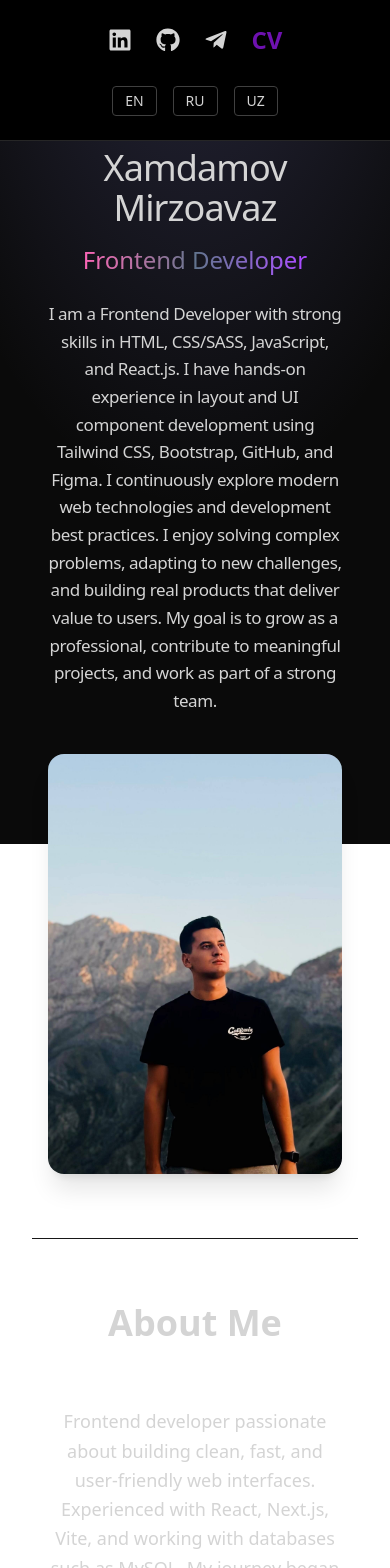
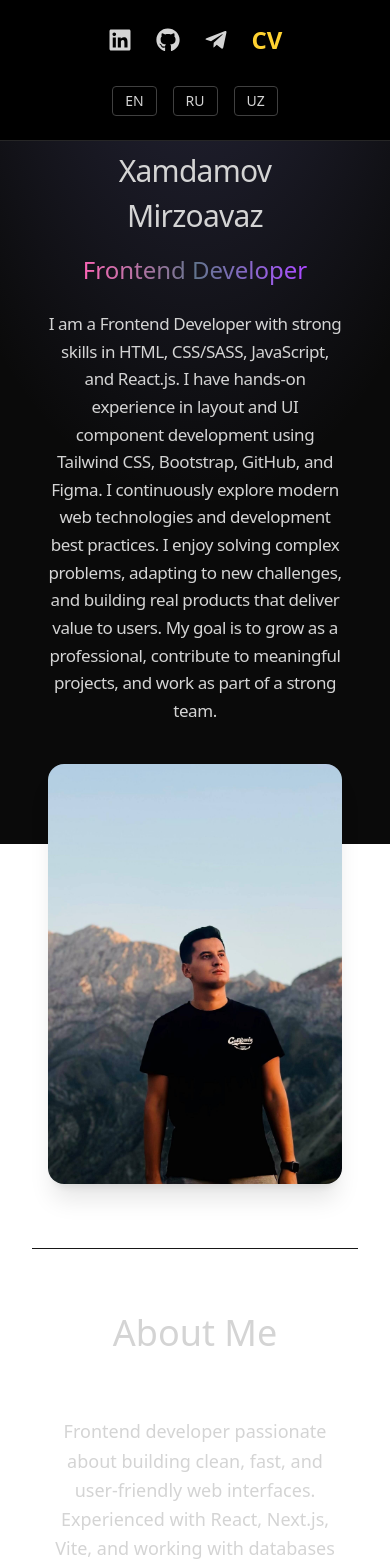
Before and after one commit to KhamdamovAva/MyPortfolio, a React (Vite) app: page / in a window 390 px wide. Shown: the top 1568 px of the page. Built offline with nearby package versions, Linux system fonts and the light colour scheme.

Commit message:
added btn to projects and translation to button

```diff
--- a/src/components/About.jsx
+++ b/src/components/About.jsx
@@ -7,7 +7,7 @@ function About() {
 
   return (
     <section className="border-b border-neutral-900 pb-12">
-      <h2 className="my-16 text-center text-4xl font-bold">
+      <h2 className="my-16 text-center text-4xl font-light">
         {t('aboutMe.content')}
       </h2>
 
@@ -30,7 +30,6 @@ function About() {
           className="w-full lg:w-1/2 px-4">
           <p className="max-w-xl text-lg leading-relaxed text-center lg:text-left">
             {t('about.content')}
-
           </p>
         </motion.div>
 
--- a/src/components/Hero.jsx
+++ b/src/components/Hero.jsx
@@ -32,7 +32,7 @@ function Hero() {
               variants={fadeInFromLeft(0)}
               initial="hidden"
               animate="visible"
-              className="text-4xl sm:text-5xl lg:text-6xl font-light tracking-tight mt-12">
+              className="text-[30px] sm:text-5xl lg:text-6xl font-light tracking-tight mt-12">
               {t('heroName.content')}
             </motion.h1>
 
--- a/src/components/Navbar.jsx
+++ b/src/components/Navbar.jsx
@@ -22,7 +22,7 @@ function Navbar() {
           <a href="https://t.me/Av4Ront1" target="_blank" rel="noreferrer">
             <FaTelegramPlane className="hover:text-sky-500 transition" />
           </a>
-          <a className='text-purple-800 font-bold' href={CV} target="_blank" rel="noopener noreferrer">CV</a>
+          <a className='text-amber-300 font-bold' href={CV} target="_blank" rel="noopener noreferrer">CV</a>
         </div>
 
         <div className="flex gap-4 justify-center sm:justify-start">
--- a/src/components/Projects.jsx
+++ b/src/components/Projects.jsx
@@ -32,6 +32,7 @@ function Projects() {
                   alt={project.title}
                 />
               </a>
+              <button className='w-[100px] p-[4px] bg-neutral-900 text-purple-700 rounded-[5px]'><a href={project.link}>{t('project.LinkBtn')}</a></button>
             </motion.div>
 
             <motion.div
--- a/src/locales/en.json
+++ b/src/locales/en.json
@@ -44,6 +44,10 @@
     "title":"Projects"
   },
 
+    "project":{
+    "LinkBtn":"View"
+  },
+
   "projects": [
   {
     "title": "PC Shop Website",
--- a/src/locales/ru.json
+++ b/src/locales/ru.json
@@ -40,6 +40,9 @@
   "proj":{
     "title":"Проекты"
   },
+     "project":{
+    "LinkBtn":"Посмотреть"
+  },
   "projects": [
   {
     "title": "Вебсайт магазина ПК",
--- a/src/locales/uz.json
+++ b/src/locales/uz.json
@@ -40,6 +40,10 @@
     "title":"Loyihalar"
   },
 
+     "project":{
+    "LinkBtn":"Ko'rish"
+  },
+
   "projects": [
   {
     "title": "PC Shop Website",
```
